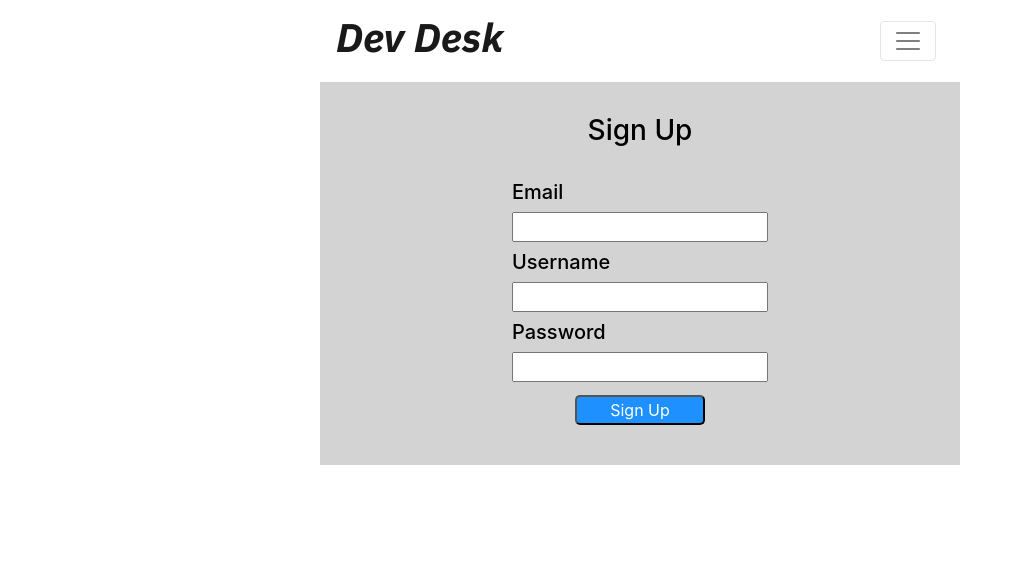
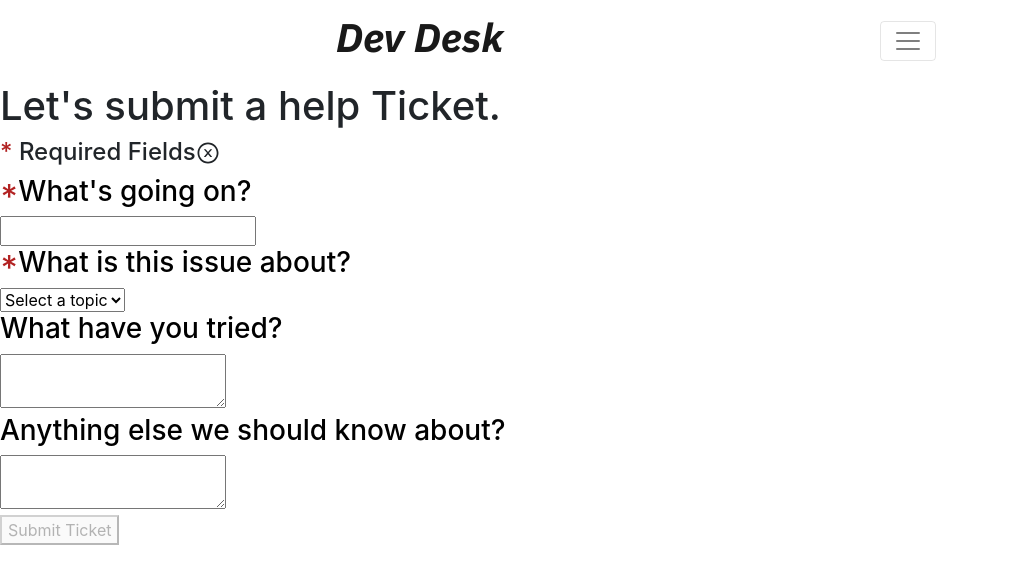
Before and after one commit to Build-Week-Dev-Desk-1/Frontend, a React (Create React App) app in the folder dev-desk/: page / in a window 1280 px wide. Shown: the top 584 px of the page, without its empty margins (0-1023 px from the left). Built offline with nearby package versions, Linux system fonts and the light colour scheme.

Commit message:
context api set up

```diff
--- a/dev-desk/src/App.js
+++ b/dev-desk/src/App.js
@@ -1,39 +1,39 @@
-import React, { useState, createContext } from "react";
-import {
-  BrowserRouter as Router,
-  Route,
-  Switch,
-} from "react-router-dom";
-import * as yup from "yup";
-
-
-import CreateTicket from "./components/CreateTicket";
-import PrivateRoute from "./components/PrivateRoute";
-
-import "./App.css";
+import React, { useState } from 'react';
+import { Route, Switch } from 'react-router-dom';
+import * as yup from 'yup';
 
 //importing components
-import Login from "./components/Login";
-import Signup from "./components/Signup";
-import Header from "./components/Header";
-import "./App.css";
+import CreateTicket from './components/CreateTicket';
+import PrivateRoute from './components/PrivateRoute';
+import Login from './components/Login';
+import Signup from './components/Signup';
+import Header from './components/Header';
+import './App.css';
 
-
+//import contexts
+import { TicketContext } from './contexts/TicketContext';
 
 export default function App() {
+  const [ticketQue, setTicketQue] = useState([]);
 
+  function addTicket(ticket) {
+    setTicketQue([...ticketQue, ticket]);
+  }
+  console.log(ticketQue);
   return (
-    <Router>
+    <>
       <Header />
-      <Switch>
-        <div className='login-splash'>
-          <Route exact path='/' component={Signup} />
-          <Route path='/login' component={Login} />
-          <Route path='/signup' component={Signup} />
-        </div>
-        <PrivateRoute exact path='/protected' component={CreateTicket} />
-      </Switch>
-    </Router>
+      <TicketContext.Provider value={(ticketQue, addTicket)}>
+        <CreateTicket />
+        <div className="login-splash"></div>
+        <Switch>
+          {/* <Route exact path="/" component={Signup} />
+          <Route path="/login" component={Login} />
+          <Route path="/signup" component={Signup} /> */}
+        </Switch>
+        <PrivateRoute exact path="/protected" component={CreateTicket} />
+      </TicketContext.Provider>
+    </>
   );
 }
 
--- a/dev-desk/src/components/CreateTicket.js
+++ b/dev-desk/src/components/CreateTicket.js
@@ -1,7 +1,8 @@
-import React, { useState, useEffect } from 'react';
+import React, { useState, useEffect, useContext } from 'react';
 import { AiOutlineCloseCircle } from 'react-icons/ai';
 import { DeleteTicketModal } from './DeleteTicketModal';
 import * as yup from 'yup';
+import { TicketContext } from '../contexts/TicketContext';
 
 const formSchema = yup.object().shape({
   problem: yup.string().min(4),
@@ -17,15 +18,32 @@ const CreateTicket = () => {
     other: '',
   });
 
+  //context state
+  const { addTicket } = useContext(TicketContext);
+
   //modal state
   const [modalState, setModalState] = useState(false);
 
   //state to disable button
   const [disableButton, setDisableButton] = useState(true);
 
+  // const [errors, setErrors] = useState({
+  //   problem: '',
+  //   type: '',
+  //   attempt: '',
+  //   other: '',
+  // });
+
   //validation
   function validateChange(e) {
-    yup.reach(formSchema, e.target.type === 'textarea' ? null : e.target.name).validate(e.target.value);
+    yup.reach(formSchema.nullable(), e.target.type === 'textarea' ? null : e.target.name).validate(e.target.value);
+    // .then(valid => {
+    //   setErrors({ ...errors, [e.target.name]: '' });
+    // })
+    // .catch(err => {
+    //   console.log(err);
+    //   setErrors({ ...errors, [e.target.name]: err.errors[0] });
+    // });
   }
 
   //activate button
@@ -42,11 +60,13 @@ const CreateTicket = () => {
   function handleChange(e) {
     e.persist();
     validateChange(e);
-    setFormState({ ...formState, [e.target.name]: e.target.value }, console.log(formState));
+    setFormState({ ...formState, [e.target.name]: e.target.value });
   }
 
-  function handleSubmit() {
+  function handleSubmit(e) {
+    e.preventDefault();
     console.log(formState);
+    addTicket(formState);
   }
 
   return (
--- a/dev-desk/src/components/Login.js
+++ b/dev-desk/src/components/Login.js
@@ -1,4 +1,4 @@
-import React, { useState, useEffect } from "react";
+import React, { useState} from "react";
 import * as yup from "yup";
 
 const formSchema = yup.object().shape({
--- /dev/null
+++ b/dev-desk/src/contexts/TicketContext.js
@@ -0,0 +1,3 @@
+import {createContext} from "react";
+
+export const TicketContext = createContext();
```
